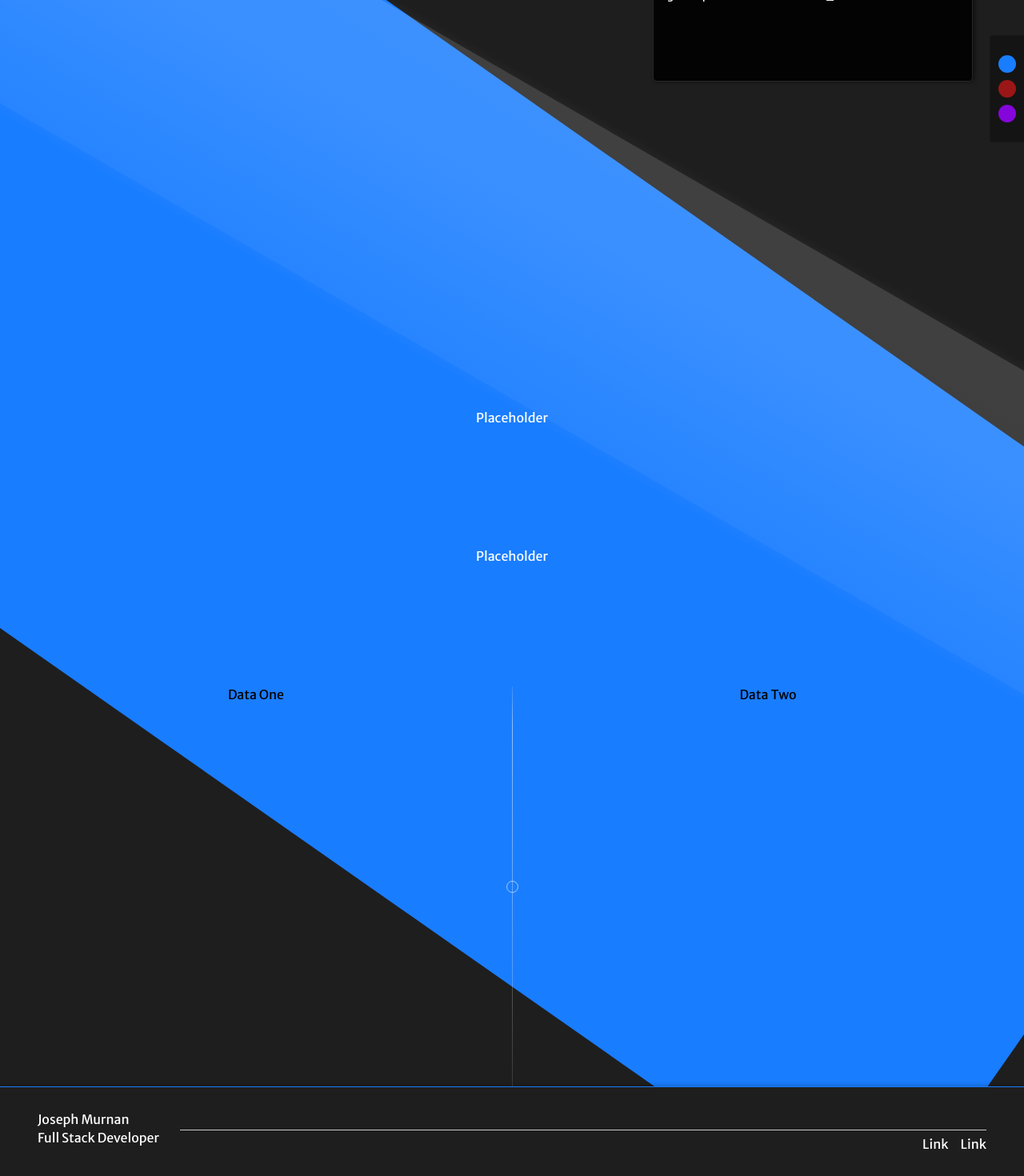
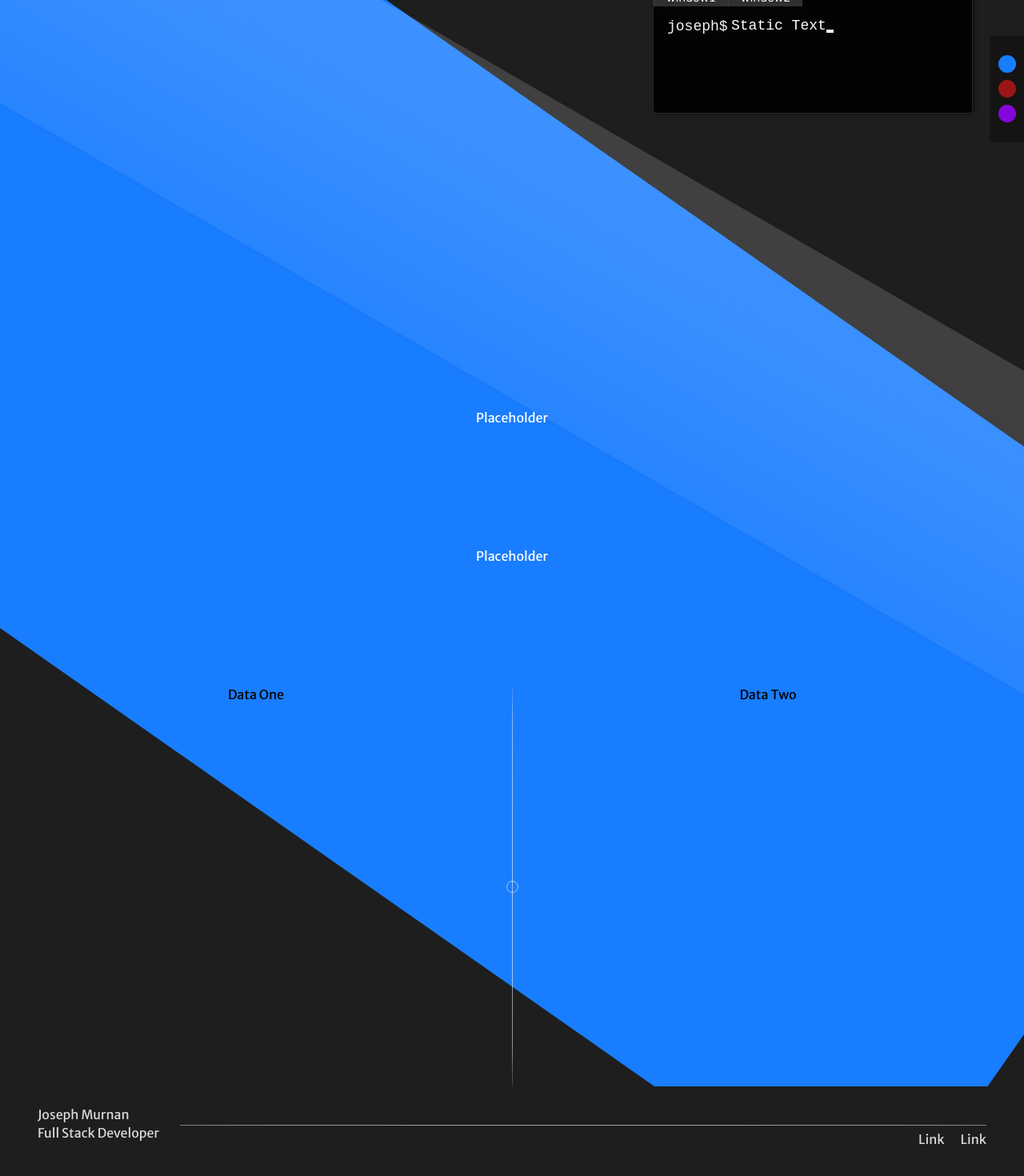
Before and after one commit to Joseph-Murnan/developer-site, a Next.js app: page / in a window 1280 px wide. Shown: the part 338-1808 px from the top of the page at 80% size. Built offline with nearby package versions, Linux system fonts and the light colour scheme.

Commit message:
Changing footers styles and adjusting terminal positioning.

```diff
--- a/components/Footer/Footer.tsx
+++ b/components/Footer/Footer.tsx
@@ -4,7 +4,7 @@ import Theme from '../../store/theme';
 const Footer = (): ReactElement => {
     const themeContext = useContext(Theme);
     return (
-        <footer className={`theme trim ${themeContext.theme} section links`}>
+        <footer className={`theme ${themeContext.theme} section links`}>
             <div className="container">
                 <div className="dividerContainer">
                     <div className="name">
--- a/components/Hero/Decoration.module.css
+++ b/components/Hero/Decoration.module.css
@@ -17,7 +17,9 @@
 
 .pane {
     background: linear-gradient(to bottom, #ffffff27 0%, #ffffff25 35%, #ffffff10 100%) top;
-    box-shadow:0px 0px 17px 1px #ffffff0d;
+    /* background: linear-gradient(to bottom, #ffffff27 0%, #ffffff25 35%, #a1a1a110 100%) top; */
+    box-shadow:0px 0px 5px 1px #3838380d;
+    /* box-shadow:0px 0px 17px 1px #ffffff0d; */
     height:350px;
     transform:rotate(-5deg);
     transform-origin:left;
--- a/components/Hero/Hero.module.css
+++ b/components/Hero/Hero.module.css
@@ -1,6 +1,6 @@
 .hero {
     height:100vh;
-    display:flex;
+    /* display:flex; */
     position:relative;
     direction:rtl;
     align-items:center;
--- a/components/Hero/Terminal/Terminal.module.css
+++ b/components/Hero/Terminal/Terminal.module.css
@@ -1,11 +1,10 @@
 .terminal {
     display:inline-block;
     width:400px;
-    background:#000000e6;
-    text-align:left;
+    background-color:#000000e6;
     margin-right:5%;
     height:180px;
-    animation:fadeDelay 1.5s ease;
+    animation:fadeDelay 1.7s ease;
     border-radius:5px;
     direction:ltr;
     overflow:hidden;
@@ -13,7 +12,8 @@
     z-index:2;
     color:whitesmoke;
     border:1px solid #272729;
-    position:relative;
+    position:absolute;
+    top:calc(50% - 50px);
 }
 
 .windowBar, .tab {
--- a/components/Slider/Slider.module.css
+++ b/components/Slider/Slider.module.css
@@ -8,8 +8,7 @@
     top:0;
     height:100%;
     width:1px;
-    /* background-color:#ffffff85; */
-    background:linear-gradient(to top, #ffffff1f 0, #ffffff85 90%, #ffffff95 33%, #ffffff95 66%, #ffffff85 90%, #ffffff1f 100%);
+    background:linear-gradient(to top, #ffffff1f 0, #ffffff85 10%, #ffffff95 33%, #ffffff95 66%, #ffffff85 90%, #ffffff1f 100%);
     left:50%;
     display:flex;
     align-items:center;
--- a/styles/globals.css
+++ b/styles/globals.css
@@ -128,14 +128,11 @@ input, button {
   justify-content: center; }
 
 footer {
-  background: #1e1e1e;
-  border-width: 1px 0px 0px 0px;
-  border-style: solid;
-  box-shadow: 0px 0px 7px 0px rgba(0, 0, 0, 0.3);
-  padding: 30px 0;
+  background-color: #1e1e1e;
+  padding: 25px 0 20px 0;
   position: relative;
   z-index: 1;
-  color: white; }
+  color: #dbdada; }
   footer .dividerContainer {
     display: flex;
     align-items: center; }
@@ -144,13 +141,13 @@ footer {
     footer .dividerContainer .divider {
       height: 1px;
       width: 85%;
-      background: rgba(255, 255, 255, 0.75);
-      margin-left: 20px; }
+      margin-left: 20px;
+      background-image: linear-gradient(to right, #ffffff70 0, #ffffff85 10%, #ffffff95 33%, #ffffff95 66%, #ffffff85 90%, #ffffff70 100%); }
   footer .linkContainer {
     margin-top: -15px;
     text-align: right; }
     footer .linkContainer a {
-      margin-left: 15px; }
+      margin-left: 20px; }
 
 .theme.background.blueTheme {
   background-color: #197dff; }
--- a/styles/scss/globals.scss
+++ b/styles/scss/globals.scss
@@ -12,7 +12,7 @@ html, body {
     font-family:'Merriweather Sans', sans-serif;
 }
 body {
-    background-color:rgb(30, 30, 30);
+    background-color:$black;
 }
 #__next {
     overflow:hidden;
@@ -58,14 +58,13 @@ input, button {
     justify-content:center;
 }
 footer {
-    background:#1e1e1e;
-    border-width:1px 0px 0px 0px;
-    border-style:solid;
-    box-shadow:0px 0px 7px 0px rgba(0, 0, 0, 0.3);
-    padding:30px 0;
+    background-color:$black;
+    // border-width:1px 0px 0px 0px;
+    // border-style:solid;
+    padding:25px 0 20px 0;
     position:relative;
     z-index:1;
-    color:white;
+    color:$offwhite;
     .dividerContainer {
         display:flex;
         align-items:center;
@@ -75,15 +74,16 @@ footer {
         .divider {
             height:1px;
             width:85%;
-            background:rgba(255, 255, 255, 0.75);
+            // background-color:#abaaaa;
             margin-left:20px;
+            background-image:linear-gradient(to right, #ffffff70 0, #ffffff85 10%, #ffffff95 33%, #ffffff95 66%, #ffffff85 90%, #ffffff70 100%);
         }
     }
     .linkContainer {
         margin-top:-15px;
         text-align:right;
         a {
-            margin-left:15px;
+            margin-left:20px;
         }
     }
 }
--- a/styles/scss/variables.scss
+++ b/styles/scss/variables.scss
@@ -1,4 +1,5 @@
 $blue:#197dff;
 $red:#9b1616;
 $purple:#8506da;
-$offwhite:#e0e0e0;
+$offwhite:#dbdada;
+$black:#1e1e1e;
```
Also changed, not shown: 1 other file (tests, documents, lock files or other folders).
